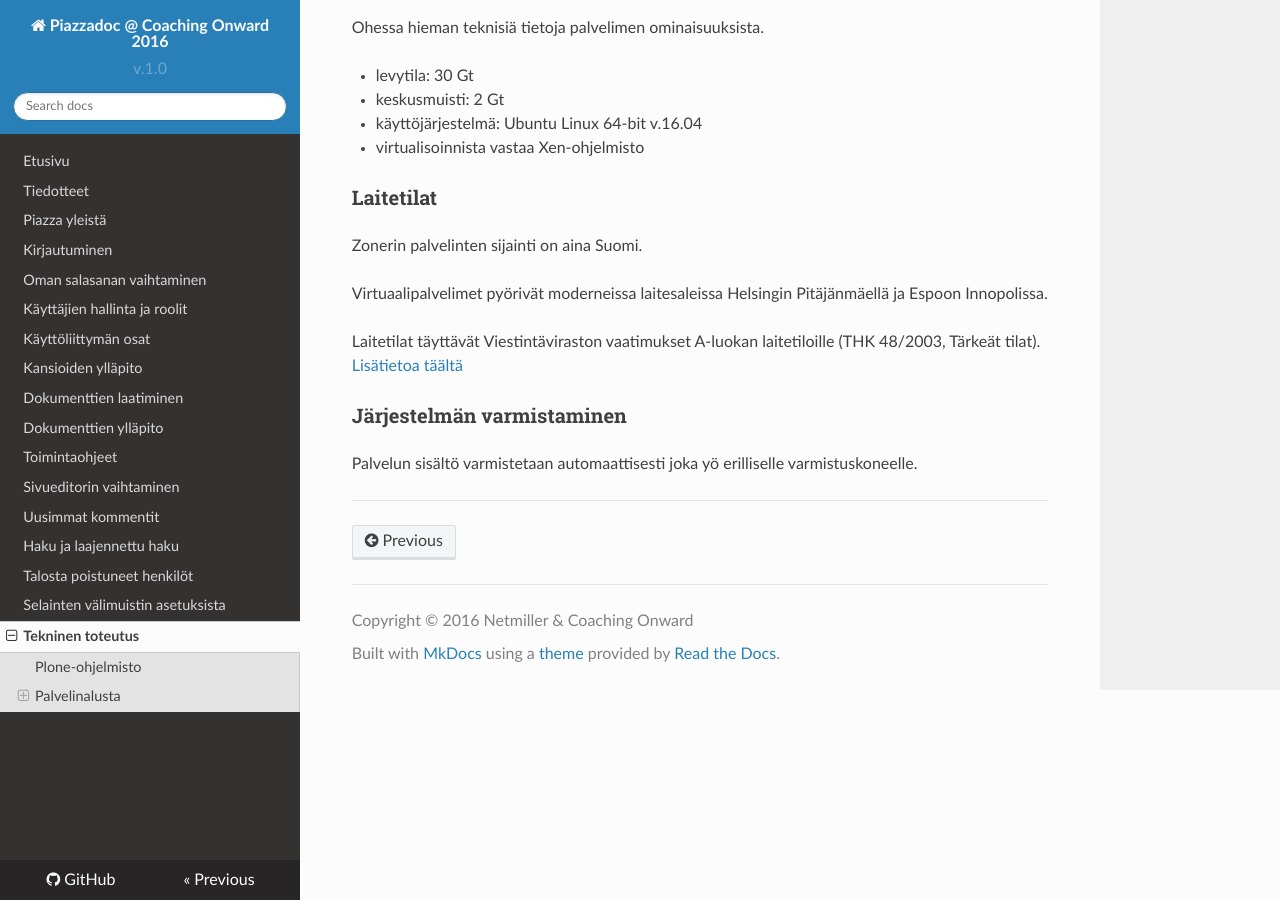
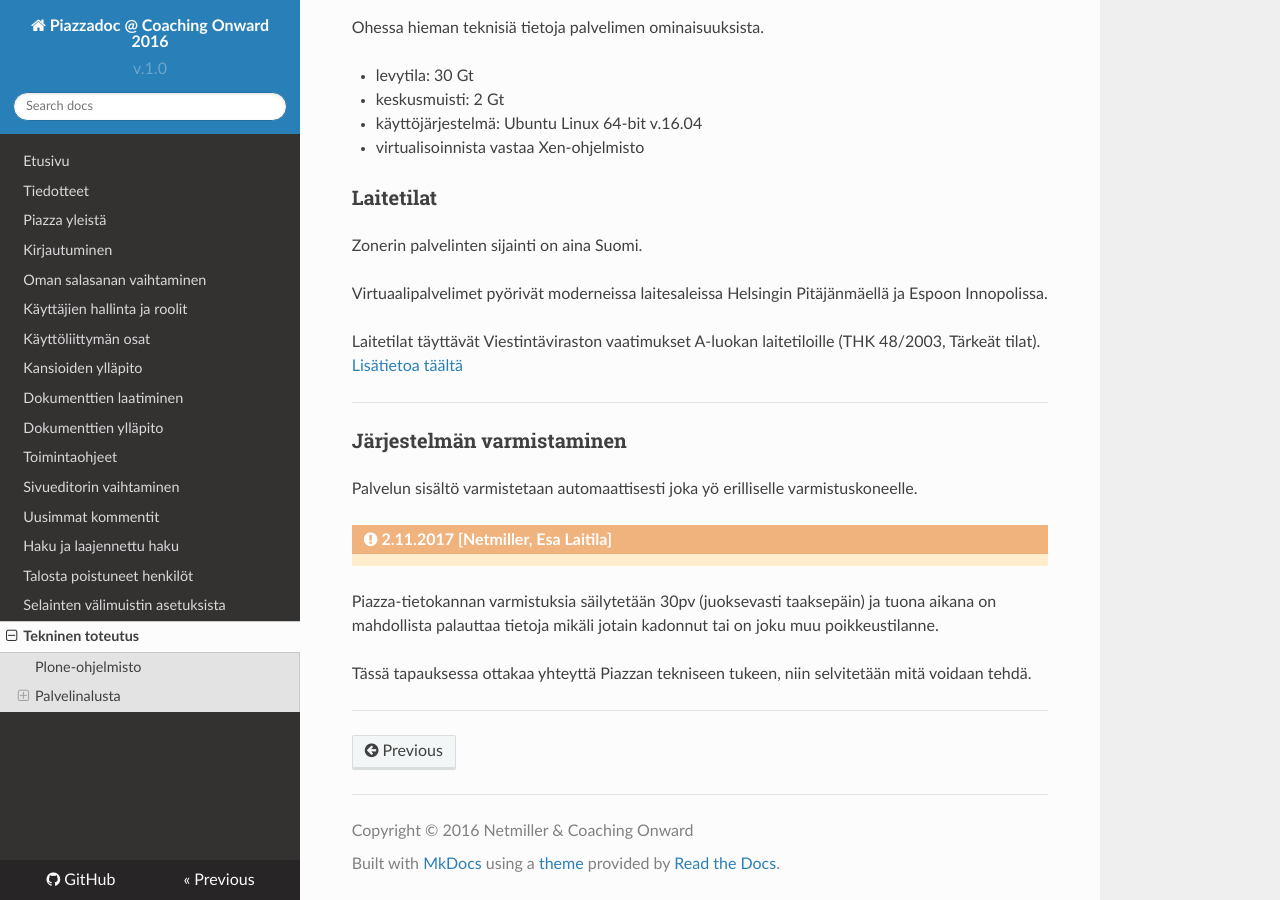
Before and after one commit to netmiller/piazzadoc, an MkDocs documentation site: the page built from sivut/tekninen_toteutus.md, in a window 1280 px wide and 900 px high, scrolled down 1327 px. Built offline with MkDocs 1.6.1, drawn with Linux system fonts in a browser that asks for light colours; nearby versions of some CDN libraries; old or Windows-style settings are respelled for this version of MkDocs.

Commit message:
Update tekninen_toteutus.md

```diff
--- a/sivut/tekninen_toteutus.md
+++ b/sivut/tekninen_toteutus.md
@@ -52,9 +52,15 @@
 Laitetilat täyttävät Viestintäviraston vaatimukset A-luokan laitetiloille (THK 48/2003, Tärkeät tilat).<br>
 [Lisätietoa täältä](https://www.zoner.fi/tietoa-zonerin-laitetiloista/)
 
+----
 
 ### Järjestelmän varmistaminen
 
 Palvelun sisältö varmistetaan automaattisesti joka yö erilliselle varmistuskoneelle.
 
+!!! warning "2.11.2017 [Netmiller, Esa Laitila]"
+  Piazza-tietokannan varmistuksia säilytetään 30pv (juoksevasti taaksepäin) ja tuona aikana on mahdollista palauttaa tietoja mikäli jotain kadonnut tai on joku muu poikkeustilanne.
+
+  Tässä tapauksessa ottakaa yhteyttä Piazzan tekniseen tukeen, niin selvitetään mitä voidaan tehdä.
+
 ----
```
